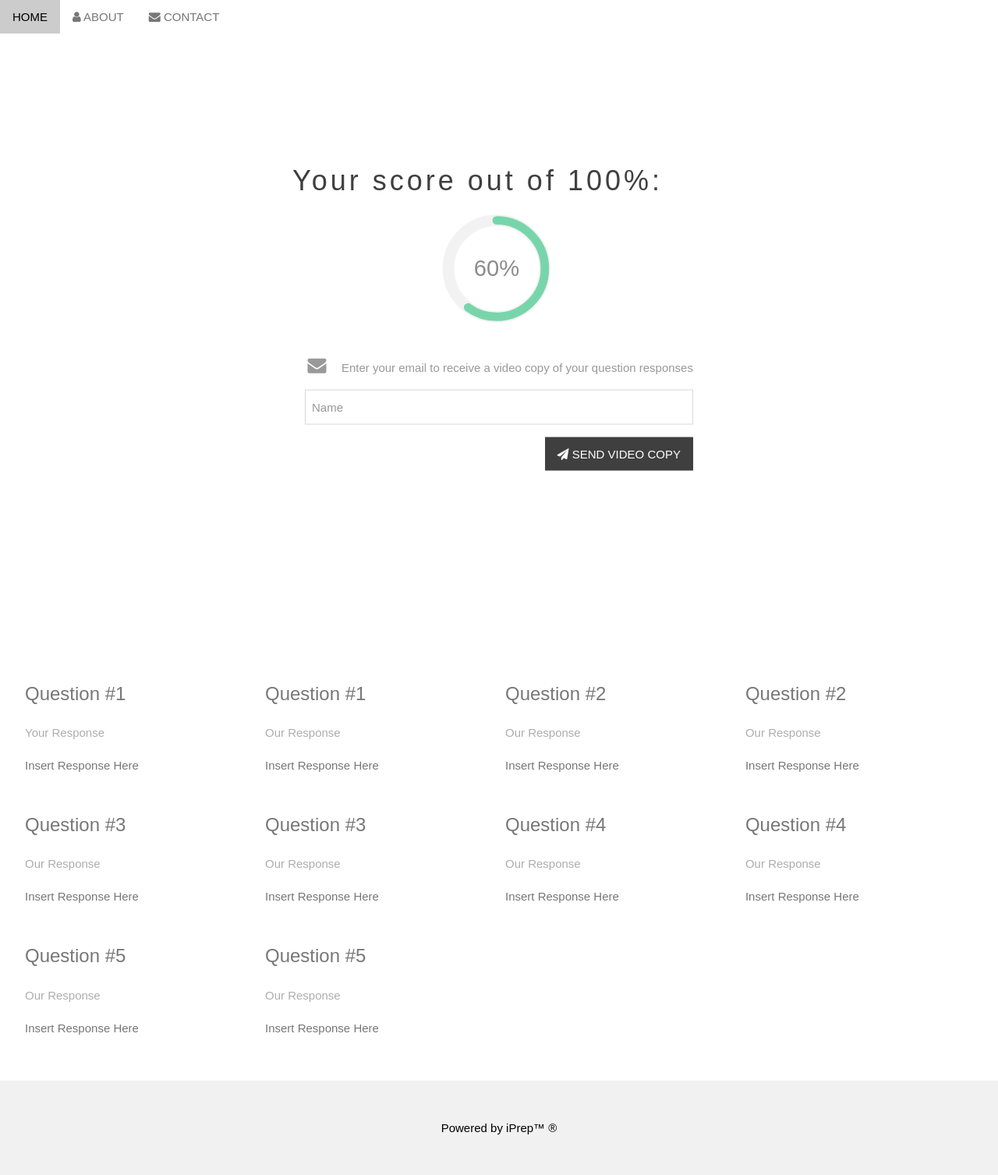
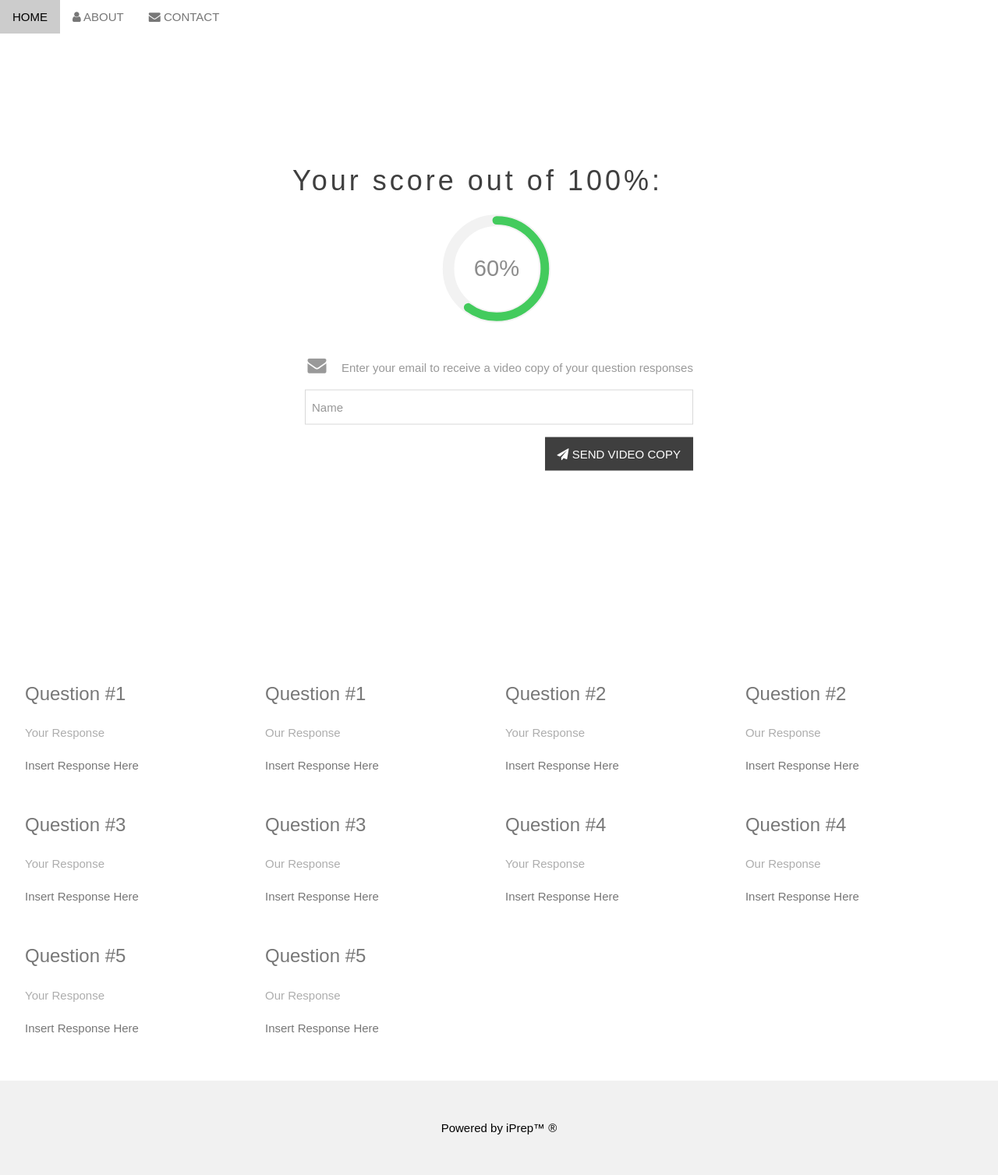
Before and after one commit to kaiznanji/IPrep, a Python web app: template app/templates/results.html in a window 1280 px wide. Shown: the whole page at 78% size. Run offline with Jinja, Linux system fonts and the light colour scheme; the template is opened without the code that fills it, so the values that code supplies are empty; some web fonts are replaced.

Commit message:
Yoen Uploaded Files

```diff
--- a/app/templates/results.html
+++ b/app/templates/results.html
@@ -70,7 +70,7 @@ body, html {
 }
 
 .circular-chart.green .circle {
-  stroke: #4CC790;
+  stroke: #05ba27;
 }
 
 .circular-chart.blue .circle {
@@ -161,7 +161,7 @@ body, html {
     </div>
     <div class="w3-col l3 m6 w3-margin-bottom">
       <h3>Question #2</h3>
-      <p class="w3-opacity">Our Response</p>
+      <p class="w3-opacity">Your Response</p>
       <p>Insert Response Here</p>
     </div>
     <div class="w3-col l3 m6 w3-margin-bottom">
@@ -171,7 +171,7 @@ body, html {
     </div>
     <div class="w3-col l3 m6 w3-margin-bottom">
       <h3>Question #3</h3>
-      <p class="w3-opacity">Our Response</p>
+      <p class="w3-opacity">Your Response</p>
       <p>Insert Response Here</p>
     </div>
     <div class="w3-col l3 m6 w3-margin-bottom">
@@ -181,7 +181,7 @@ body, html {
     </div>
     <div class="w3-col l3 m6 w3-margin-bottom">
       <h3>Question #4</h3>
-      <p class="w3-opacity">Our Response</p>
+      <p class="w3-opacity">Your Response</p>
       <p>Insert Response Here</p>
     </div>
     <div class="w3-col l3 m6 w3-margin-bottom">
@@ -191,7 +191,7 @@ body, html {
     </div>
     <div class="w3-col l3 m6 w3-margin-bottom">
       <h3>Question #5</h3>
-      <p class="w3-opacity">Our Response</p>
+      <p class="w3-opacity">Your Response</p>
       <p>Insert Response Here</p>
     </div>
     <div class="w3-col l3 m6 w3-margin-bottom">
```
